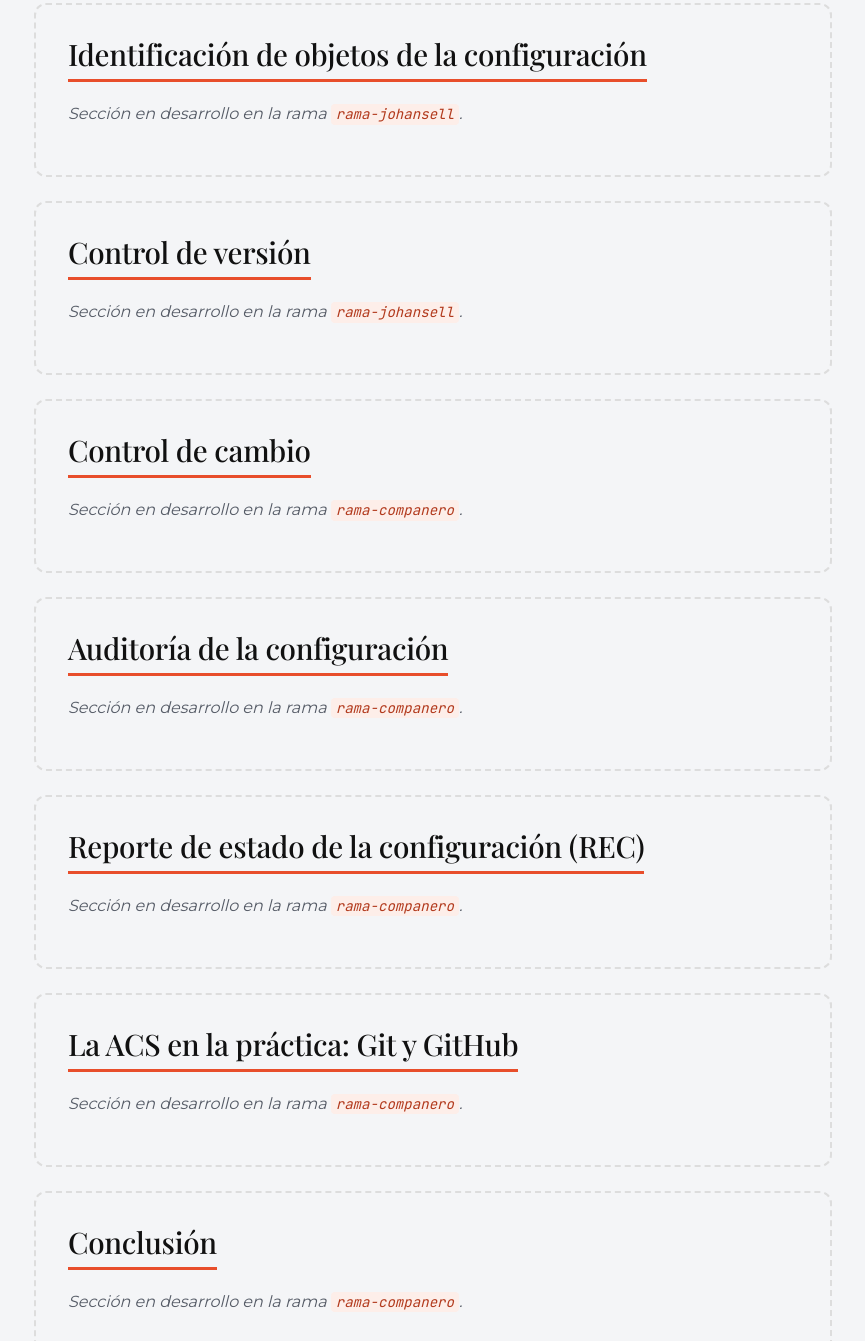
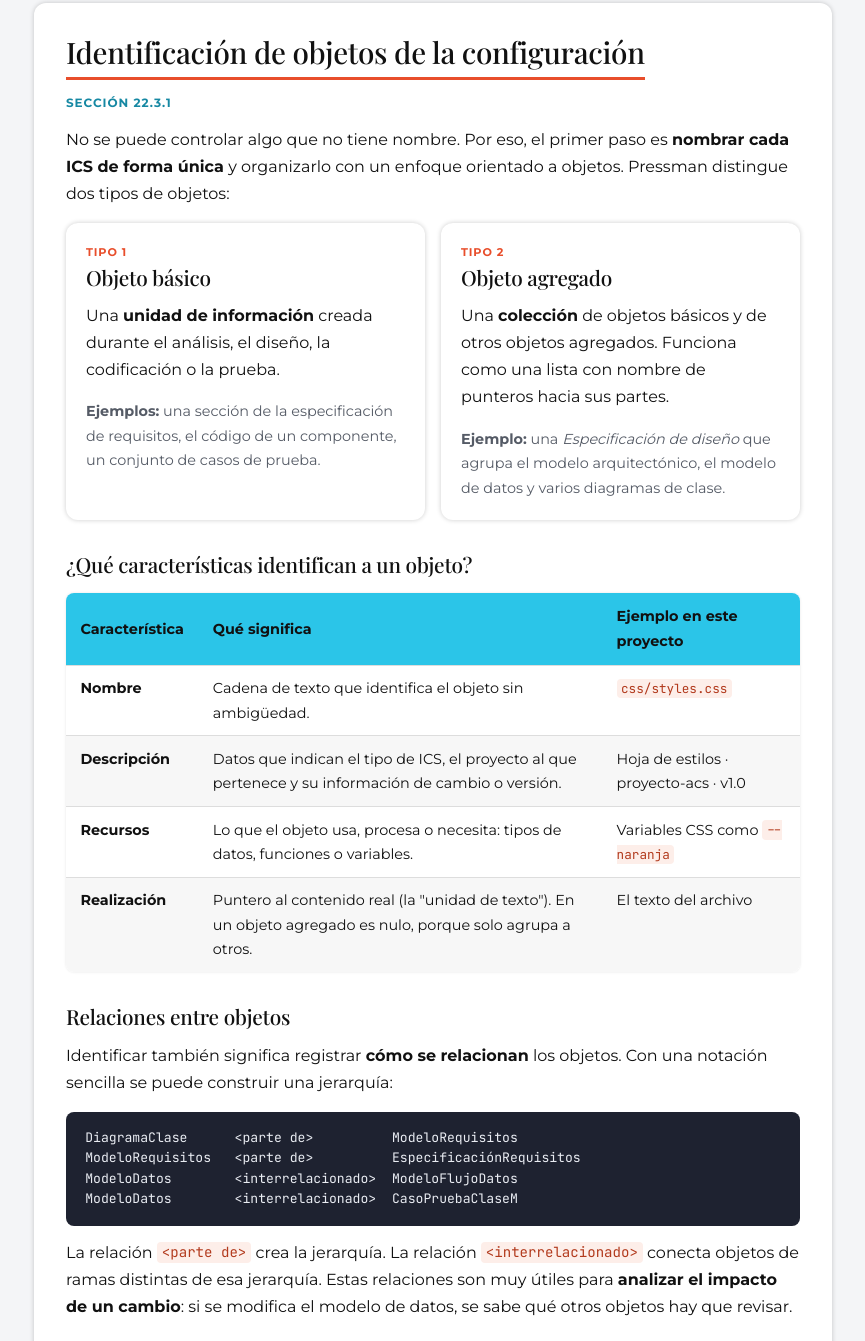
Before and after one commit to Jerez129/proyecto-acs, a plain HTML site: page index.html in a window 1280 px wide. Shown: the part 4094-5435 px from the top of the page, without its empty margins (31-896 px from the left). Drawn offline with nearby package versions, Linux system fonts and the light colour scheme.

Commit message:
agrega contenido detallado a la sección de identificación de objetos de la configuración

```diff
--- a/index.html
+++ b/index.html
@@ -171,10 +171,56 @@
 <!-- ▲ FIN SECCIÓN: capas -->
 
 <!-- ▼ SECCIÓN: identificacion · responsable: Johansell Alfonso Pérez Feliz -->
-        <section id="identificacion" class="seccion pendiente">
+              <section id="identificacion" class="seccion">
           <h2>Identificación de objetos de la configuración</h2>
-          <p class="pendiente-nota">Sección en desarrollo en la rama <code>rama-johansell</code>.</p>
+          <p class="subtitulo-seccion">Sección 22.3.1</p>
+          <p>No se puede controlar algo que no tiene nombre. Por eso, el primer paso es <strong>nombrar cada ICS de forma única</strong> y organizarlo con un enfoque orientado a objetos. Pressman distingue dos tipos de objetos:</p>
+
+          <div class="comparacion">
+            <div class="tarjeta">
+              <p class="tarjeta-etiqueta">Tipo 1</p>
+              <h3>Objeto básico</h3>
+              <p>Una <strong>unidad de información</strong> creada durante el análisis, el diseño, la codificación o la prueba.</p>
+              <p class="ejemplo-linea"><strong>Ejemplos:</strong> una sección de la especificación de requisitos, el código de un componente, un conjunto de casos de prueba.</p>
+            </div>
+            <div class="tarjeta">
+              <p class="tarjeta-etiqueta">Tipo 2</p>
+              <h3>Objeto agregado</h3>
+              <p>Una <strong>colección</strong> de objetos básicos y de otros objetos agregados. Funciona como una lista con nombre de punteros hacia sus partes.</p>
+              <p class="ejemplo-linea"><strong>Ejemplo:</strong> una <em>Especificación de diseño</em> que agrupa el modelo arquitectónico, el modelo de datos y varios diagramas de clase.</p>
+            </div>
+          </div>
+
+          <h3>¿Qué características identifican a un objeto?</h3>
+          <div class="tabla-scroll">
+            <table>
+              <thead><tr><th>Característica</th><th>Qué significa</th><th>Ejemplo en este proyecto</th></tr></thead>
+              <tbody>
+                <tr><td><strong>Nombre</strong></td><td>Cadena de texto que identifica el objeto sin ambigüedad.</td><td><code>css/styles.css</code></td></tr>
+                <tr><td><strong>Descripción</strong></td><td>Datos que indican el tipo de ICS, el proyecto al que pertenece y su información de cambio o versión.</td><td>Hoja de estilos · proyecto-acs · v1.0</td></tr>
+                <tr><td><strong>Recursos</strong></td><td>Lo que el objeto usa, procesa o necesita: tipos de datos, funciones o variables.</td><td>Variables CSS como <code>--naranja</code></td></tr>
+                <tr><td><strong>Realización</strong></td><td>Puntero al contenido real (la "unidad de texto"). En un objeto agregado es nulo, porque solo agrupa a otros.</td><td>El texto del archivo</td></tr>
+              </tbody>
+            </table>
+          </div>
+
+          <h3>Relaciones entre objetos</h3>
+          <p>Identificar también significa registrar <strong>cómo se relacionan</strong> los objetos. Con una notación sencilla se puede construir una jerarquía:</p>
+          <pre class="codigo"><code>DiagramaClase      &lt;parte de&gt;          ModeloRequisitos
+ModeloRequisitos   &lt;parte de&gt;          EspecificaciónRequisitos
+ModeloDatos        &lt;interrelacionado&gt;  ModeloFlujoDatos
+ModeloDatos        &lt;interrelacionado&gt;  CasoPruebaClaseM</code></pre>
+          <p>La relación <code>&lt;parte de&gt;</code> crea la jerarquía. La relación <code>&lt;interrelacionado&gt;</code> conecta objetos de ramas distintas de esa jerarquía. Estas relaciones son muy útiles para <strong>analizar el impacto de un cambio</strong>: si se modifica el modelo de datos, se sabe qué otros objetos hay que revisar.</p>
+
+          <div class="ejemplo">
+            <p class="ejemplo-titulo">Ejemplo aplicado: nuestro repositorio</p>
+            <img src="assets/images/jerarquia-ics.svg" alt="Jerarquía de ICS del proyecto: el sitio web es un objeto agregado que contiene index.html, la carpeta css, la carpeta js y la carpeta assets" width="720" height="300" loading="lazy">
+            <p>El <strong>sitio web</strong> completo es un objeto agregado. <code>index.html</code>, <code>styles.css</code> y <code>script.js</code> son objetos básicos. Git identifica cada versión de cada archivo con un código único (el <em>hash</em> del commit).</p>
+          </div>
+
+          <p class="nota">Los objetos evolucionan: antes de convertirse en línea base pueden cambiar muchas veces, e incluso después de ser aprobados siguen recibiendo cambios. El esquema de identificación debe tenerlo en cuenta.</p>
         </section>
+
 <!-- ▲ FIN SECCIÓN: identificacion -->
 
 <!-- ▼ SECCIÓN: version · responsable: Johansell Alfonso Pérez Feliz -->
```
Also changed, not shown: assets/images/jerarquia-ics.svg (added).
